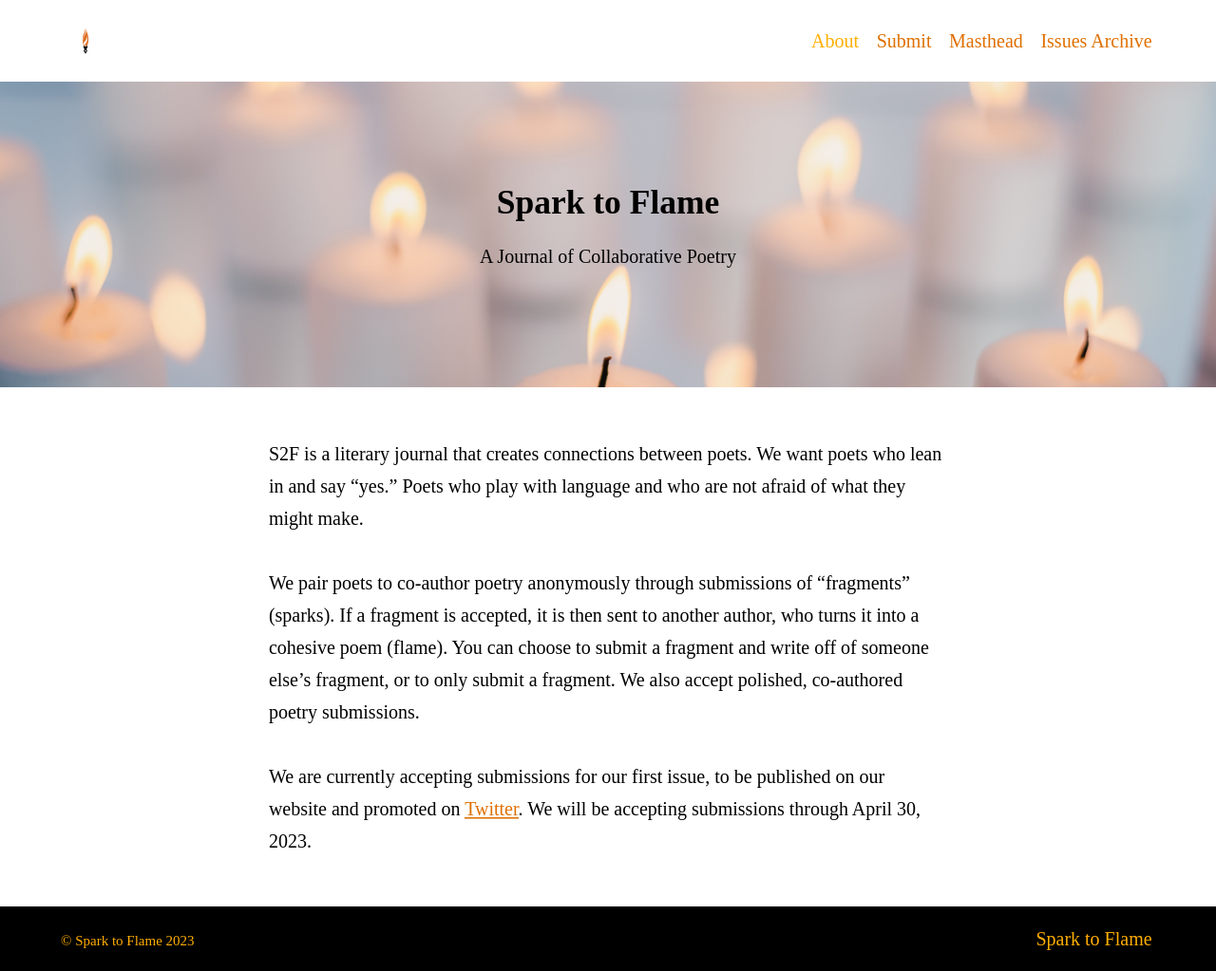
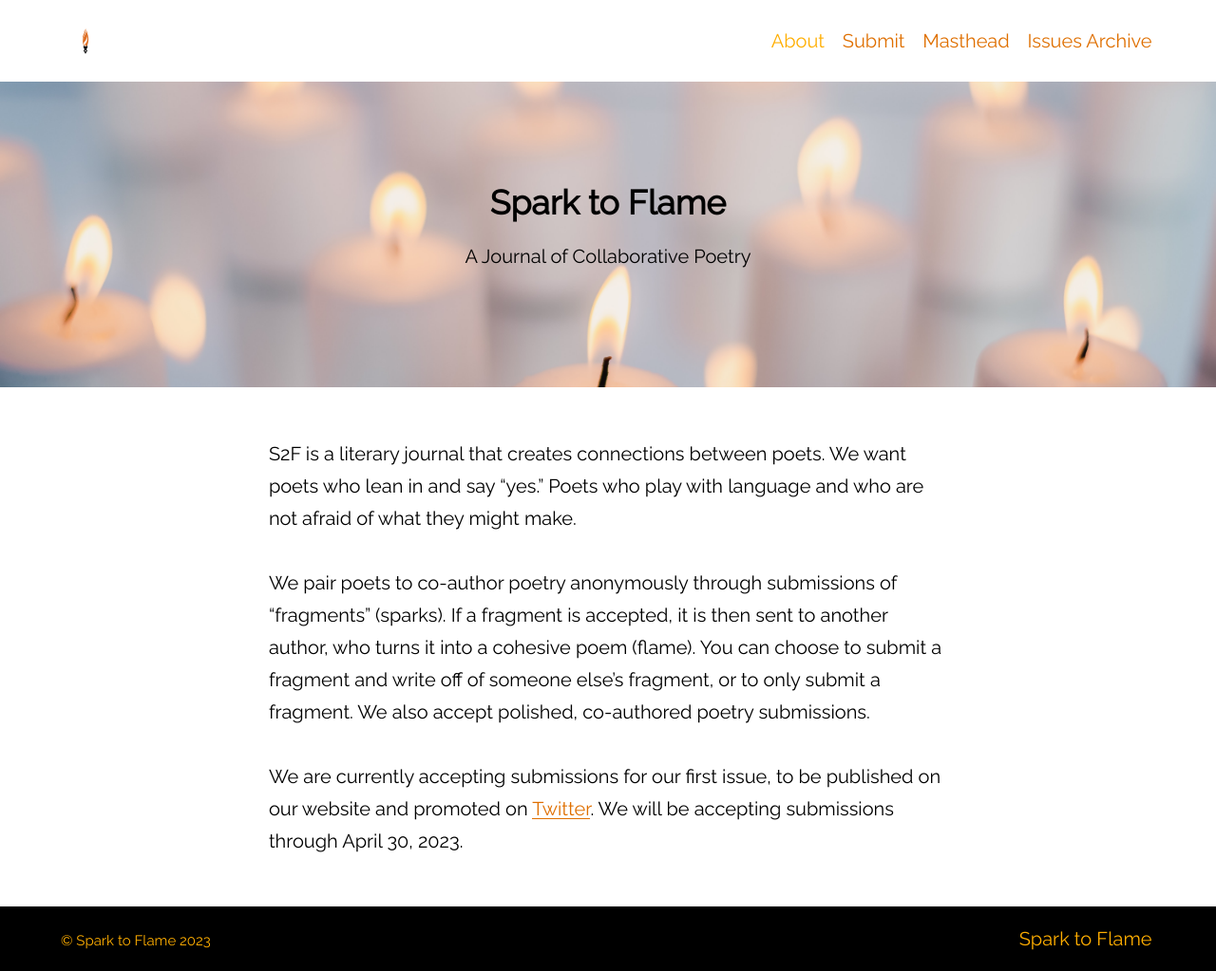
Before and after one commit to atmars77/atmars77.github.io, a Jekyll site: the page built from index.md, in a window 1280 px wide. Shown: the whole page at 95% size. Built offline with Jekyll 4.4.1, drawn with Linux system fonts in a browser that asks for light colours.

Commit message:
changing font

```diff
--- a/_sass/_settings.scss
+++ b/_sass/_settings.scss
@@ -15,7 +15,7 @@ $white: #ffffff !default;
 
 // Typography
 $bodytype: (
-  font-family: "Crimson, serif",
+  font-family: "Raleway, serif",
   regular: 400,
   bold: 700,
   italic: italic,
@@ -23,7 +23,7 @@ $bodytype: (
 ) !default;
 
 $headingtype: (
-  font-family: '"Crimson", serif',
+  font-family: '"Raleway", serif',
   regular: 400,
   bold: 700,
   cap-height: 0.75
@@ -36,3 +36,5 @@ $monospacetype: (
 ) !default;
 
 // TIP: Load custom fonts in _config.yaml
+
+// font-family: "Crimson, monospace",
```
